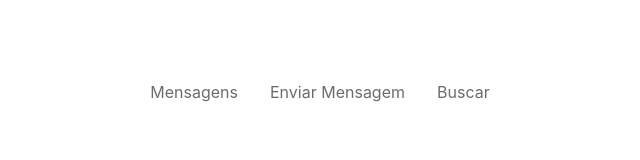
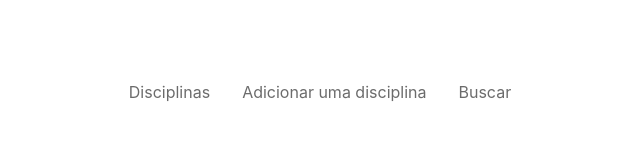
Before and after one commit to hemillainy/mural-disciplinas-angularjs, a website: page index.html in a window 1280 px wide. Shown: the whole page, without its empty margins (320-960 px from the left). Drawn offline with nearby package versions, Linux system fonts and the light colour scheme; some packages are replaced by stand-ins of ours; a script that the page names is missing.

Commit message:
renomear opçoes da navbar

```diff
--- a/index.html
+++ b/index.html
@@ -24,10 +24,10 @@
     <br><br><br>
     <ul class="nav justify-content-center">
         <li class="nav-item">
-            <a class="nav-link active" href="/#!/">Mensagens</a>
+            <a class="nav-link active" href="/#!/">Disciplinas</a>
         </li>
         <li class="nav-item">
-            <a class="nav-link" href="/#!/enviar-msg">Enviar Mensagem</a>
+            <a class="nav-link" href="/#!/nova-disciplina">Adicionar uma disciplina</a>
         </li>
         <li class="nav-item">
             <a class="nav-link" href="#">Buscar</a>
```
